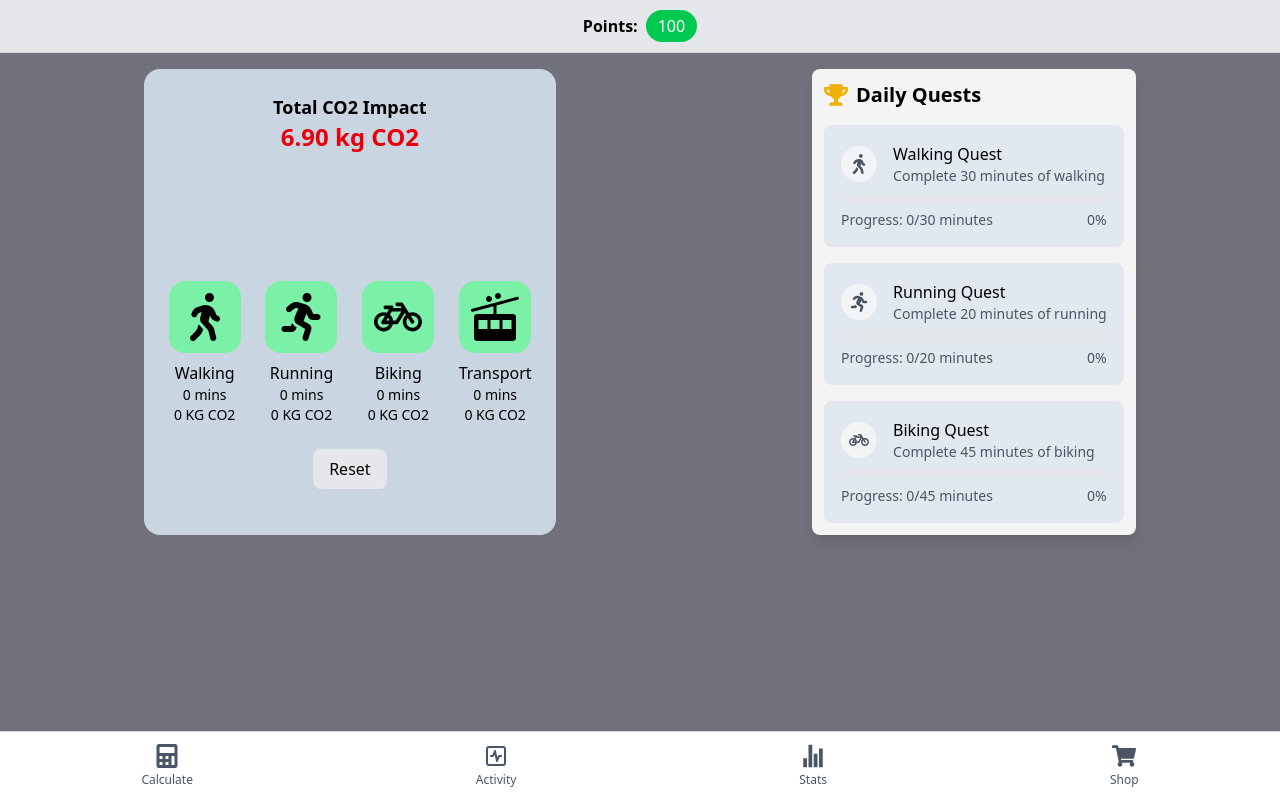
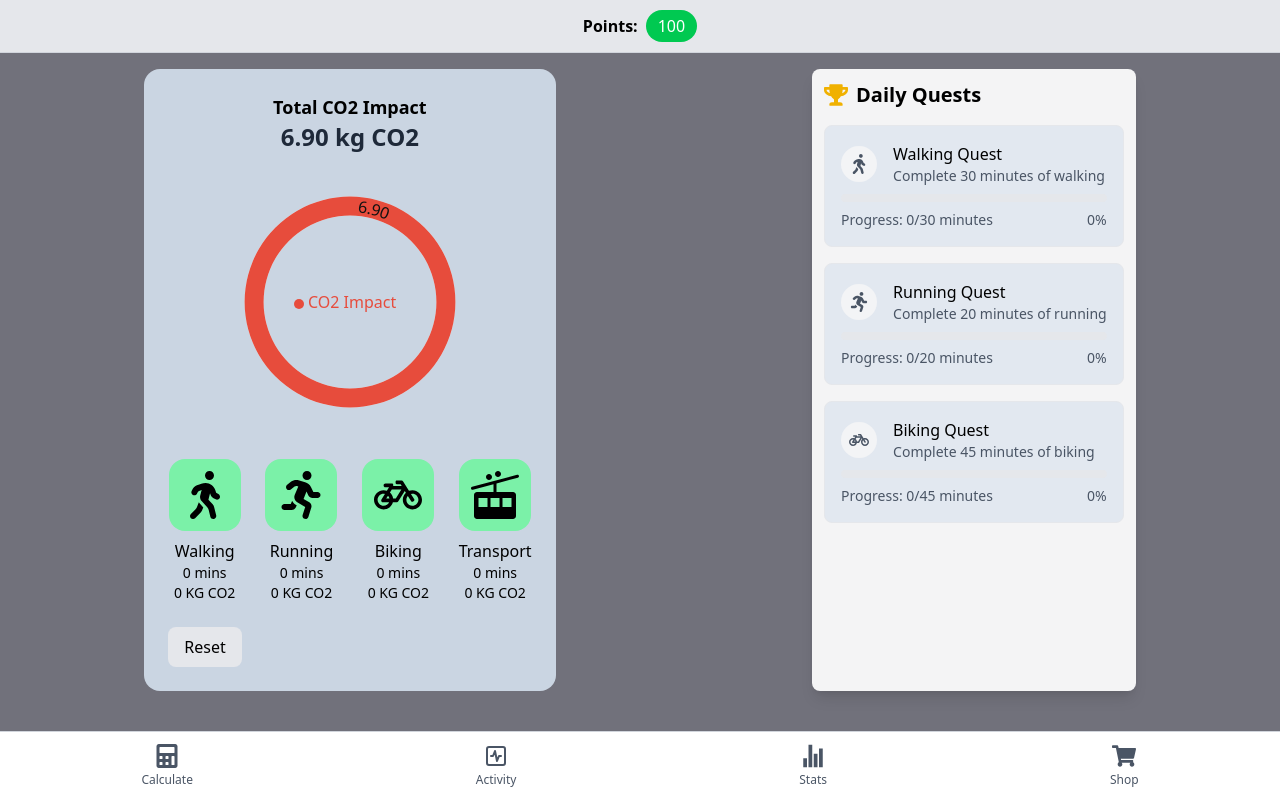
Before and after one commit to amujalo1/EcoVisionAR, a React (Vite) app: page /activity in a window 1280 px wide. Built offline with nearby package versions, Linux system fonts and the light colour scheme; no server answers.

Commit message:
GPS Base commit
GPS tracking and walking meters implemented.

```diff
--- a/package.json
+++ b/package.json
@@ -11,6 +11,7 @@
   },
   "dependencies": {
     "@tailwindcss/vite": "^4.0.8",
+    "d3": "^7.9.0",
     "framer-motion": "^12.4.7",
     "leaflet": "^1.9.4",
     "mongoose": "^8.10.1",
@@ -21,7 +22,8 @@
     "react-dom": "^19.0.0",
     "react-icons": "^5.5.0",
     "react-leaflet": "^5.0.0",
-    "react-router-dom": "^7.2.0"
+    "react-router-dom": "^7.2.0",
+    "recharts": "^2.15.1"
   },
   "devDependencies": {
     "@eslint/js": "^9.21.0",
--- a/src/components/ActivityTab.jsx
+++ b/src/components/ActivityTab.jsx
@@ -1,12 +1,15 @@
 import React, { useState } from "react";
 import ActivityIcon from "./ActivityIcon";
 import ActivityForm from "./ActivityForm";
+import { RadialBarChart, RadialBar, Legend } from "recharts";
+
 const CO2_EMISSIONS = {
   walking: -0.1,
   running: -0.15,
   biking: -0.05,
   transport: 0.3,
 };
+
 const ActivityTab = ({ state, dispatch }) => {
   const [selectedActivity, setSelectedActivity] = useState(null);
 
@@ -23,17 +26,34 @@ const ActivityTab = ({ state, dispatch }) => {
   };
 
   const totalCO2 = state.totalCO2.toFixed(2);
-  const co2Color = state.totalCO2 < 0 ? "text-green-600" : "text-red-600";
+  const co2Percentage = Math.min(Math.max(state.totalCO2 / 10, 0), 1) * 100;
+
+  // Promjena boje na osnovu totalCO2 vrijednosti
+  const getColor = (value) => {
+    if (value < -0.5) return "#2ECC71"; // Zeleno za veoma nizak CO2
+    if (value < 0) return "#F1C40F"; // Žuto za umjerene vrijednosti
+    return "#E74C3C"; // Crveno za visoke vrijednosti
+  };
+
+  // Podaci za grafikon
+  const data = [
+    { name: "CO2 Impact", value: totalCO2, fill: getColor(totalCO2) },
+  ];
 
   return (
     <div className="p-6 max-w-2xl mx-auto bg-slate-300 rounded-2xl">
-      <div className="text-center mb-12">
+      <div className="text-center mb-6">
         <div className="text-lg font-semibold">Total CO2 Impact</div>
-        <div className={`text-2xl font-bold ${co2Color}`}>
-          {totalCO2} kg CO2
+        <div className="text-2xl font-bold text-gray-800">{totalCO2} kg CO2</div>
       </div>
+
+      <div className="flex justify-center mb-8">
+        <RadialBarChart width={250} height={250} innerRadius="80%" outerRadius="100%" data={data} startAngle={90} endAngle={-270}>
+          <RadialBar minAngle={15} label={{ position: "insideStart", fill: "#111" }} background dataKey="value" />
+          <Legend iconSize={10} layout="vertical" verticalAlign="middle" />
+        </RadialBarChart>
       </div>
-      <div className="flex flex-col items-center gap-6 mt-32">
+
       <div className="grid grid-cols-2 md:grid-cols-4 gap-6">
         {Object.keys(CO2_EMISSIONS).map((activity) => (
           <ActivityIcon
@@ -48,19 +68,13 @@ const ActivityTab = ({ state, dispatch }) => {
       {state.totalCO2 !== 0 && (
         <button
           onClick={() => dispatch({ type: "RESET" })}
-            className="px-4 py-2 bg-gray-200 rounded-lg hover:bg-gray-300 transition-colors"
+          className="mt-6 px-4 py-2 bg-gray-200 rounded-lg hover:bg-gray-300 transition-colors"
         >
           Reset
         </button>
       )}
 
-        <ActivityForm
-          activity={selectedActivity}
-          isOpen={!!selectedActivity}
-          onSubmit={handleFormSubmit}
-          onClose={closeForm}
-        />
-      </div>
+      <ActivityForm activity={selectedActivity} isOpen={!!selectedActivity} onSubmit={handleFormSubmit} onClose={closeForm} />
     </div>
   );
 };
--- /dev/null
+++ b/src/components/GPSTracker.jsx
@@ -0,0 +1,38 @@
+import { useEffect } from "react";
+
+const GPSTracker = ({ dispatch }) => {
+  useEffect(() => {
+    let watchId;
+
+    // Funkcija koja se poziva kad se pozicija promijeni
+    const handlePositionChange = (position) => {
+      const { latitude, longitude } = position.coords;
+
+      // Provjera postoji li pozicija i odmah inkrementiraj za hodanje
+      if (latitude && longitude) {
+        dispatch({ type: "INCREMENT", activity: "walking", minutes: 5 }); // Povećaj hodanje za 5 minuta svaki put kad se pozicija promijeni
+        localStorage.setItem("lastPosition", JSON.stringify({ latitude, longitude })); // Pohrani trenutnu poziciju
+      }
+    };
+
+    // Provjera geolokacije
+    if (navigator.geolocation) {
+      watchId = navigator.geolocation.watchPosition(handlePositionChange, (error) => {
+        console.error("Geolocation error", error);
+      });
+    } else {
+      console.log("Geolocation is not supported by this browser.");
+    }
+
+    // Očisti watch ID kada komponenta bude demontirana
+    return () => {
+      if (watchId) {
+        navigator.geolocation.clearWatch(watchId);
+      }
+    };
+  }, [dispatch]);
+
+  return null; // Ova komponenta samo prati GPS, ne prikazuje ništa u UI-u
+};
+
+export default GPSTracker;
--- a/src/pages/ActivityPage.jsx
+++ b/src/pages/ActivityPage.jsx
@@ -1,6 +1,8 @@
 import { useReducer } from "react";
 import ActivityTab from "../components/ActivityTab";
 import DailyQuest from "../components/DailyQuest";
+import GPSTracker from "../components/GPSTracker"; // Importujemo GPSTracker
+
 const dailyQuests = [
   { activity: "walking", minutes: 30 },
   { activity: "running", minutes: 20 },
@@ -13,7 +15,8 @@ const CO2_EMISSIONS = {
   biking: -0.1,
   transport: -0.05,
 };
-const initialState = { // atom ({walking:0...})
+
+const initialState = {
   walking: 0,
   running: 0,
   biking: 0,
@@ -41,14 +44,13 @@ function reducer(state, action) {
 }
 
 function ActivityPage() {
-  const [state, dispatch] = useReducer(reducer, initialState); // useReducerAtom , JOTAI
+  const [state, dispatch] = useReducer(reducer, initialState);
+
   return (
     <div className="flex">
       <ActivityTab state={state} dispatch={dispatch} />
-      <DailyQuest
-        quests={dailyQuests}
-        currentState={state} // state iz ActivityTab komponente
-      />
+      <DailyQuest quests={dailyQuests} currentState={state} />
+      <GPSTracker dispatch={dispatch} /> {/* Dodajemo GPS komponentu */}
     </div>
   );
 }
```
Also changed, not shown: 1 other file (tests, documents, lock files or other folders). Lines whose indentation alone changed are shown as unchanged.
